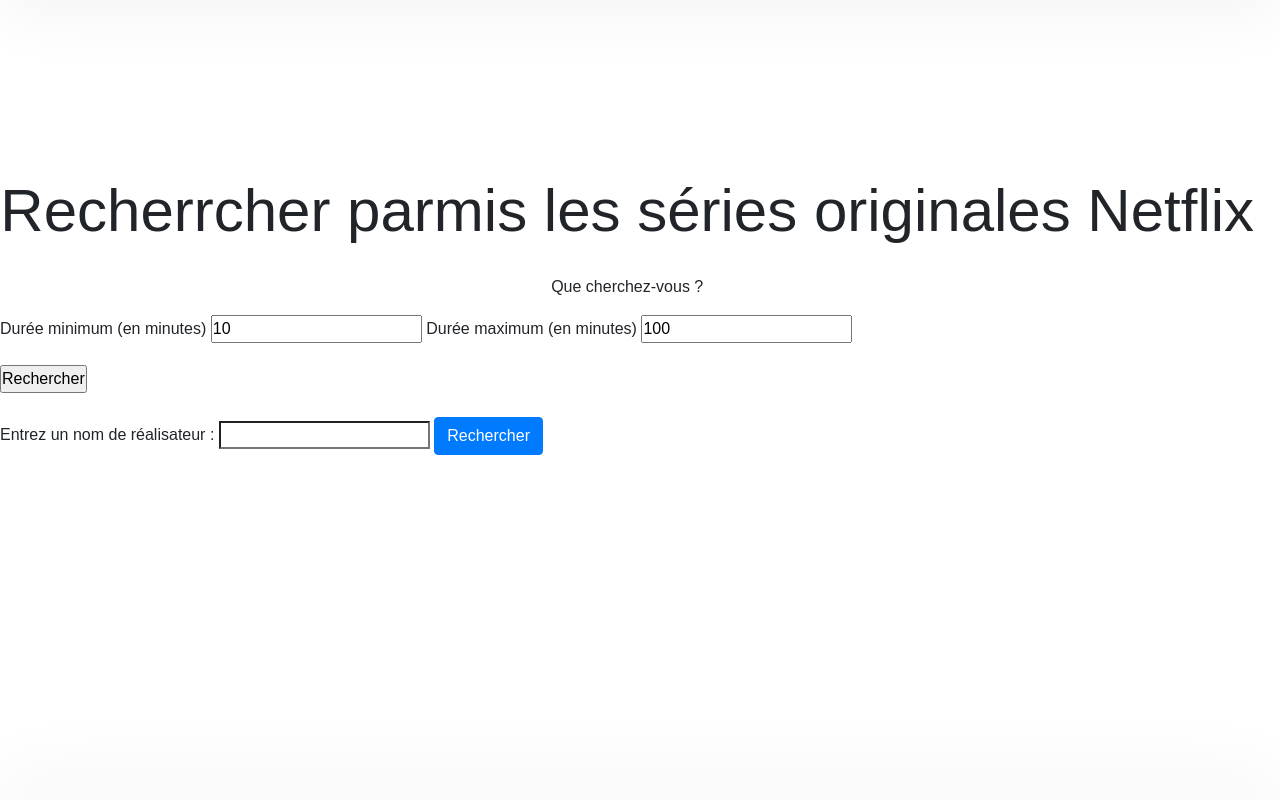
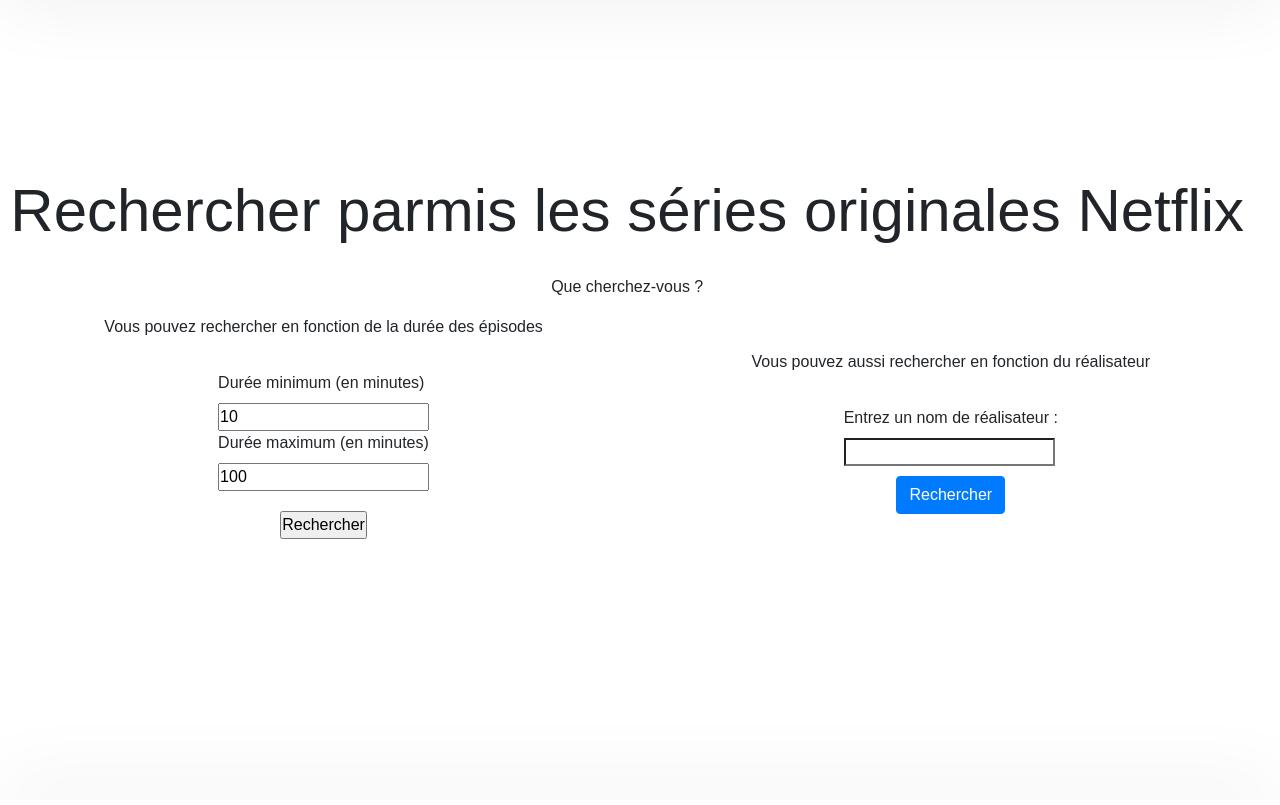
Before and after one commit to JulieVanHoudenhove/sae203, a PHP site: page /form_recherche.php in a window 1280 px wide. Shown: the part 71-876 px from the top of the page. Run offline with PHP 8.4, Linux system fonts and the light colour scheme.

Commit message:
third commit

```diff
--- a/form_recherche.php
+++ b/form_recherche.php
@@ -9,19 +9,37 @@
 
 <main>
     <section class="header">
-    <h1>Recherrcher parmis les séries originales Netflix</h1>
+    <h1>Rechercher parmis les séries originales Netflix</h1>
     <p>Que cherchez-vous ?</p>
     </section>
-
+    <section id="form">
+        <div class="form">
+            <p>Vous pouvez rechercher en fonction de la durée des épisodes</p>
             <form action="reponse_recherche.php" method="POST" data-parsley-validate>
             <p>
-    <label for="duree_mini">Durée minimum (en minutes)</label>
+                <div>
+                    <div>
+                        <label class="label" for="duree_mini">Durée minimum (en minutes)</label>
+                    </div>
+                    <div>
                         <input type="text" id="duree_mini" name="duree_mini" value="10" data-parsley-type="number">
-    <label for="duree_maxi">Durée maximum (en minutes)</label>
+                    </div>
+                </div>
+                <div>
+                    <div>
+                        <label class="label" for="duree_maxi">Durée maximum (en minutes)</label>
+                    </div>
+                    <div>
                         <input type="text" id="duree_maxi" name="duree_maxi" value="100" data-parsley-type="number">
+                    </div>
+                </div>
+                <div class="submit">
+                    <input type="submit" value="Rechercher" class="rechercher"><br><br>
+                </div>
             </p>
-
-    <input type="submit" value="Rechercher" class="rechercher"><br><br>
+            </form>
+        </div>
+        <div class="form">
             <datalist id="realisateurs">
                 <option value="Allen">
                 <option value="Donner">
@@ -30,20 +48,24 @@
                 <option value="Tarantino">
                 <option value="Tessari">
             </datalist>
-    <form action="form_recherche.php">
-    <label for="real">Entrez un nom de réalisateur :</label>
+            <p>Vous pouvez aussi rechercher en fonction du réalisateur</p>
+            <form action="reponse_recherche.php">
+                <p>
+                    <div>
+                        <label class="label" for="real">Entrez un nom de réalisateur :</label>
+                    </div>
+                    <div>
                         <input type="search" list="realisateurs" id="real" name="real" />
-    <datalist id="realisateurs">
-        <option value="Allen">
-        <option value="Donner">
-        <option value="Kubrick">
-        <option value="Nolan">
-        <option value="Tarantino">
-        <option value="Tessari">
-    </datalist>
+                    </div>
+                    <div class="submit">
                         <input class="btn btn-primary" type="submit" value="Rechercher" id="submit">
+                    </div>
+                </p>
+
         </form>
-</form>
+        </div>
+    </section>
+
 <?php require('footer.php'); ?>
 </body>
 </html>
--- a/nav.php
+++ b/nav.php
@@ -17,8 +17,8 @@
           <li class="nav-item" <?php if($page == "index.php"){echo 'class="active"';} ?>>
             <a class="nav-link" aria-current="page" href="index.php"><i class="bi bi-house"></i>Accueil</a>
           </li>
-          <li class="nav-item" <?php if($page == "catalogue.php"){echo 'class="active"';} ?>>
-            <a class="nav-link" href="catalogue.php">Catalogue</a>
+          <li class="nav-item" <?php if($page == "listing.php"){echo 'class="active"';} ?>>
+            <a class="nav-link" href="listing.php">Catalogue</a>
           </li>
           <li class="nav-item">
             <a class="nav-link" href="#">Privé</a>
--- a/style.css
+++ b/style.css
@@ -12,6 +12,9 @@
 header {
     box-shadow: 0px 0px 80px rgba(0, 0, 0, 0.07) !important;
 }
+
+
+/* NAVBAR */
 
 nav ul {
     display: flex !important;
@@ -66,6 +69,9 @@
     font-size: 16px;
 }
 
+
+/* CATALOGUE */
+
 .conteneur {
     width: 100%;
     min-height: 60vh;
@@ -111,6 +117,41 @@
     font-weight: 600;
 }
 
+
+/* RECHERCHES */
+
+#form {
+    display: flex;
+    flex-direction: row;
+    justify-content: space-around;
+    align-items: center;
+}
+
+.form {
+    display: flex !important;
+    justify-content: center;
+    flex-direction: column;
+    align-items: center;
+}
+
+.form p {
+    text-align: center;
+}
+
+.label {
+    text-align: center !important;
+}
+
+.submit {
+    justify-content: center;
+    display: flex;
+    align-items: center;
+    margin-top: 10px;
+}
+
+
+/* FOOTER */
+
 footer {
     display: flex;
     justify-content: center;
@@ -119,6 +160,8 @@
     padding: 5px;
 }
 
-@media screen and (min-width: 480px){
-
+@media screen and (max-width: 480px) {
+    #form {
+        display: block;
+    }
 }
```
Also changed, not shown: catalogue.php (deleted, +0 -94 lines), listing.php (+94 -0 lines), navbar.js (deleted, +0 -27 lines), t.php (added). Lines whose indentation alone changed are shown as unchanged.
